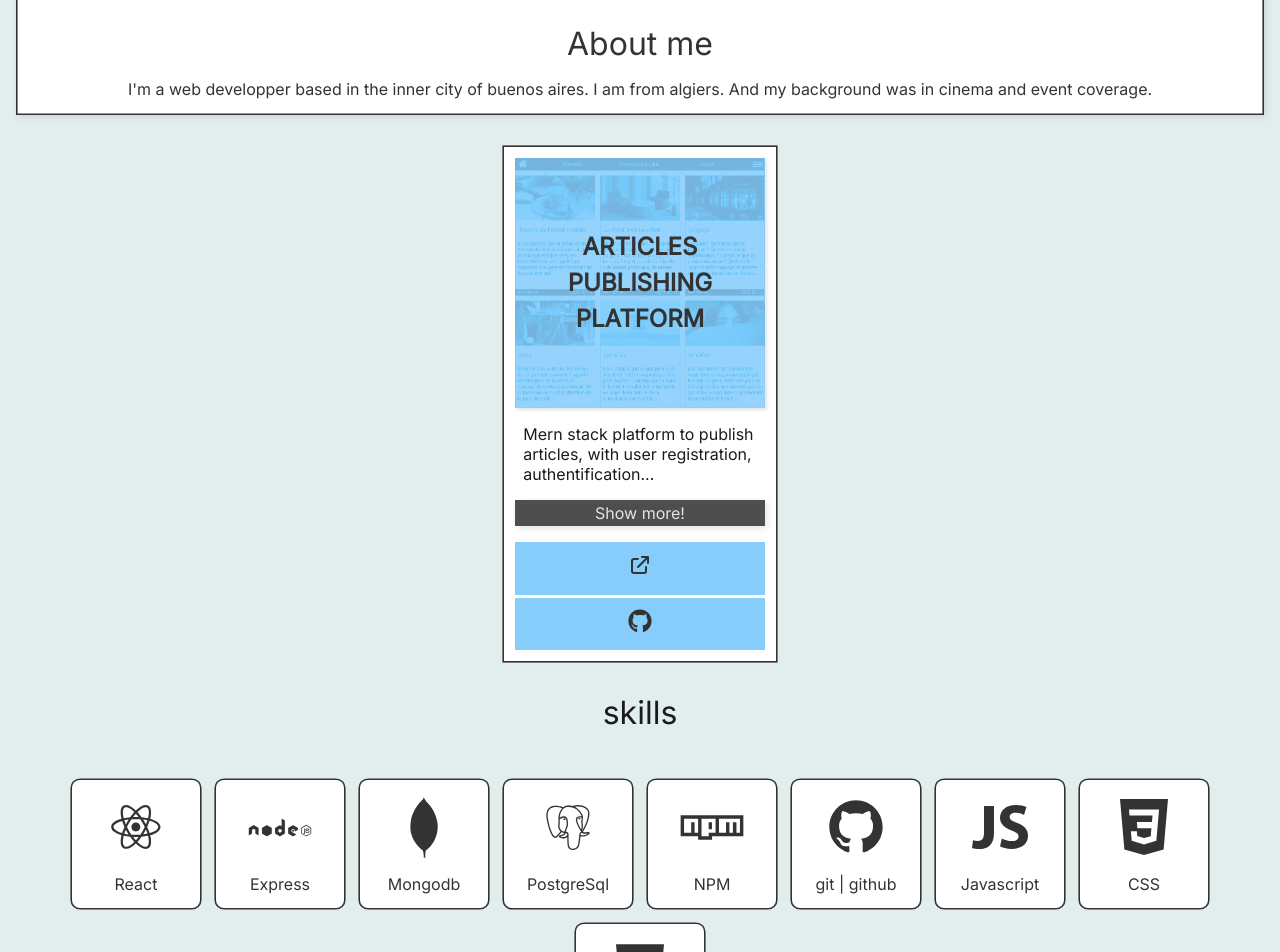
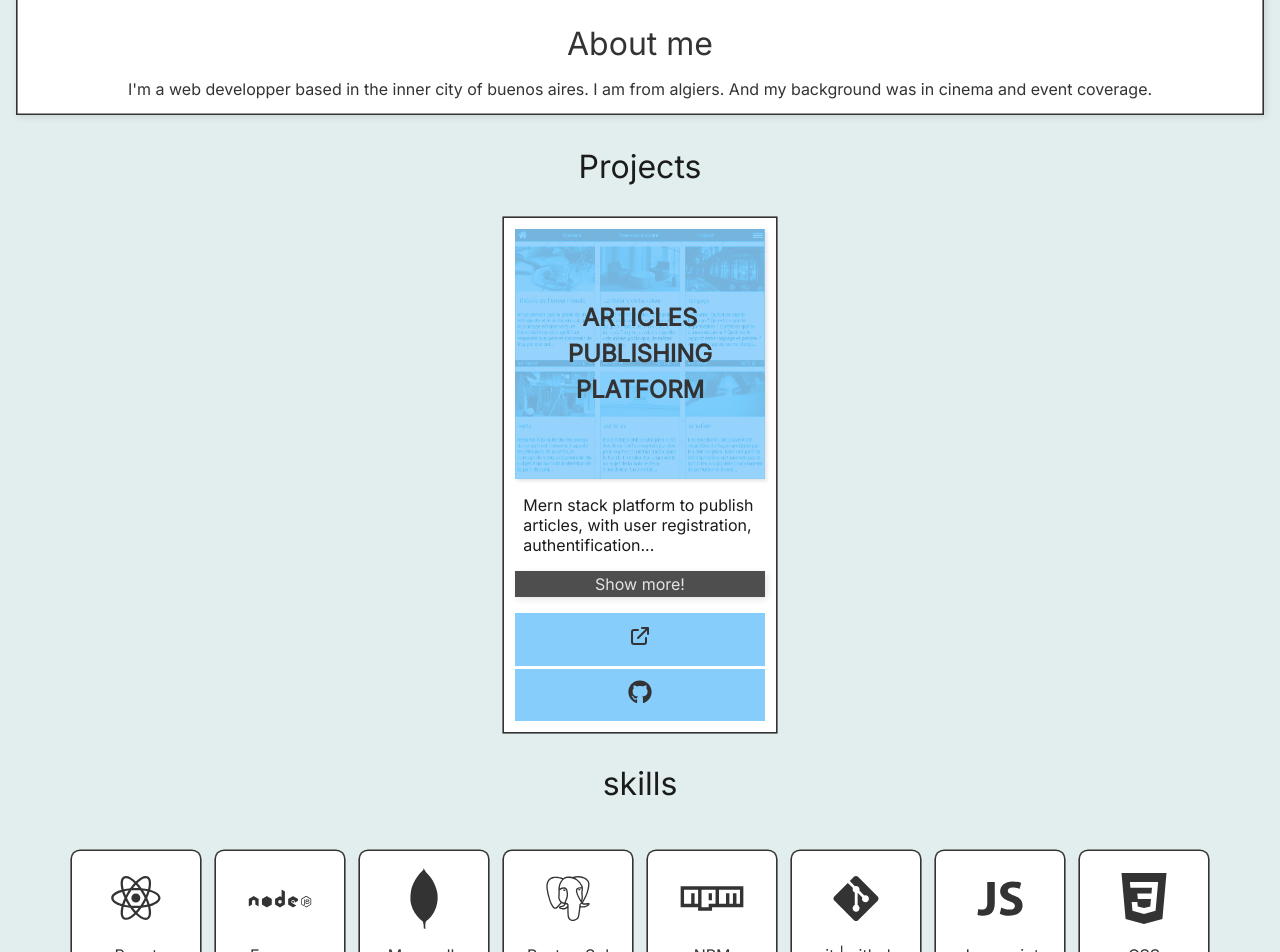
Before and after one commit to akliyachir/portfolio, a React (Vite) app: page / in a window 1280 px wide. Shown: the part 440-1392 px from the top of the page. Built offline with nearby package versions, Linux system fonts and the light colour scheme.

Commit message:
skills section

```diff
--- a/src/Components/4-ProjectSection/ProjectSection.css
+++ b/src/Components/4-ProjectSection/ProjectSection.css
@@ -3,3 +3,9 @@
 	justify-content: center;
 	align-items: center;
 }
+
+.ProjectSection .projectsSectionTitle {
+	font-size: 2rem;
+	padding-block: 1rem;
+	text-align: center;
+}
--- a/src/Components/4-ProjectSection/ProjectSection.jsx
+++ b/src/Components/4-ProjectSection/ProjectSection.jsx
@@ -5,6 +5,8 @@ import projectsContent from '../../ListsAndFixedContent/projectsContent';
 export default function ProjectSection() {
 	return (
 		<div className='ProjectSection' id='projects'>
+			<div>
+				<div className='projectsSectionTitle'>Projects</div>
 				{projectsContent.map((item) => {
 					const {
 						id,
@@ -28,5 +30,6 @@ export default function ProjectSection() {
 					);
 				})}
 			</div>
+		</div>
 	);
 }
--- a/src/ListsAndFixedContent/skillsItems.jsx
+++ b/src/ListsAndFixedContent/skillsItems.jsx
@@ -5,14 +5,11 @@ import {
 	DiNodejs,
 	DiReact,
 	DiNpm,
+	DiCss3,
+	DiHtml5,
+	DiJavascript1,
+	DiGit,
 } from 'react-icons/di';
-import { IoLogoJavascript, IoLogoCss3 } from 'react-icons/io';
-import {
-	RiReactjsFill,
-	RiNpmjsFill,
-	RiGithubFill,
-	RiHtml5Fill,
-} from 'react-icons/ri';
 
 const skillsItems = [
 	{
@@ -44,22 +41,22 @@ const skillsItems = [
 	{
 		skill_id: 6,
 		skill_name: 'git | github',
-		skill_logo: <RiGithubFill />,
+		skill_logo: <DiGit />,
 	},
 	{
 		skill_id: 7,
 		skill_name: 'Javascript',
-		skill_logo: <IoLogoJavascript />,
+		skill_logo: <DiJavascript1 />,
 	},
 	{
 		skill_id: 8,
 		skill_name: 'CSS',
-		skill_logo: <IoLogoCss3 />,
+		skill_logo: <DiCss3 />,
 	},
 	{
 		skill_id: 9,
 		skill_name: 'HTML',
-		skill_logo: <RiHtml5Fill />,
+		skill_logo: <DiHtml5 />,
 	},
 ];
 
```
Lines whose indentation alone changed are shown as unchanged.
